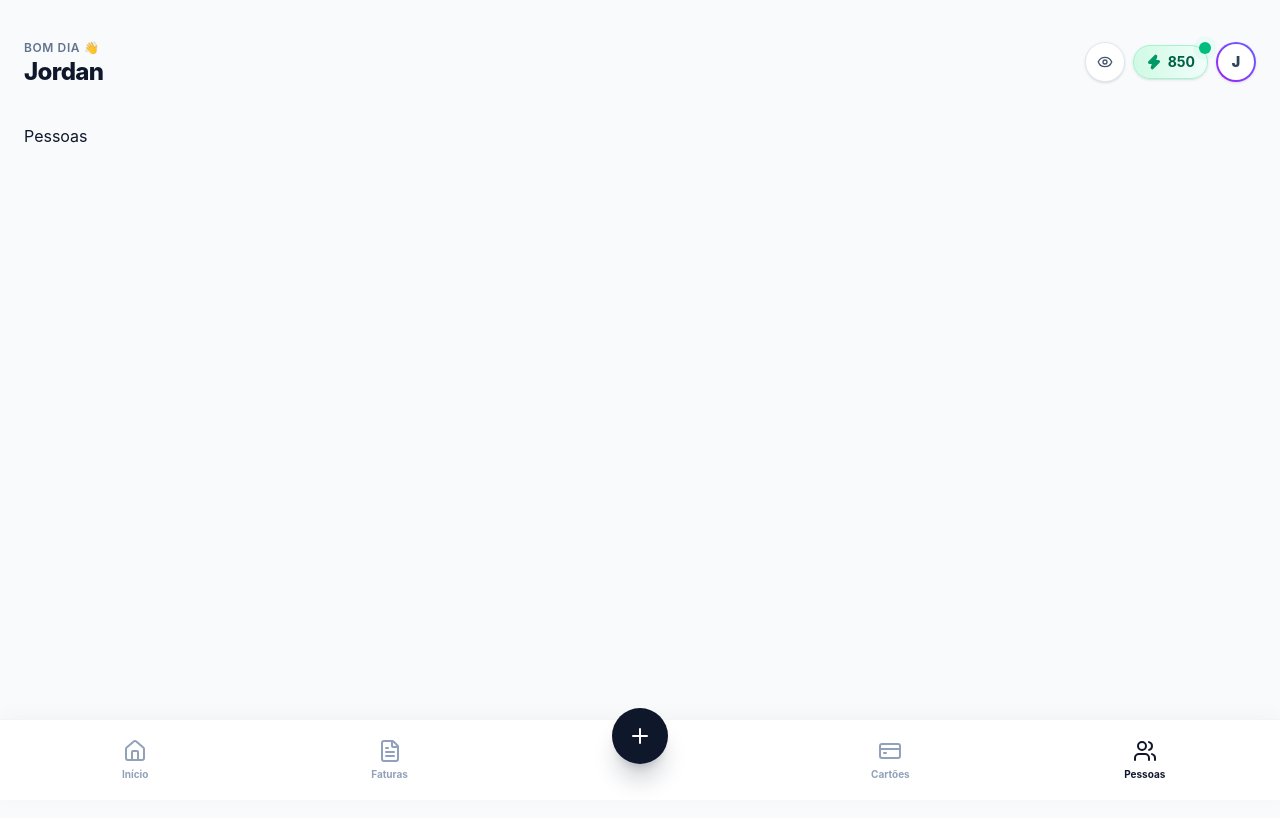
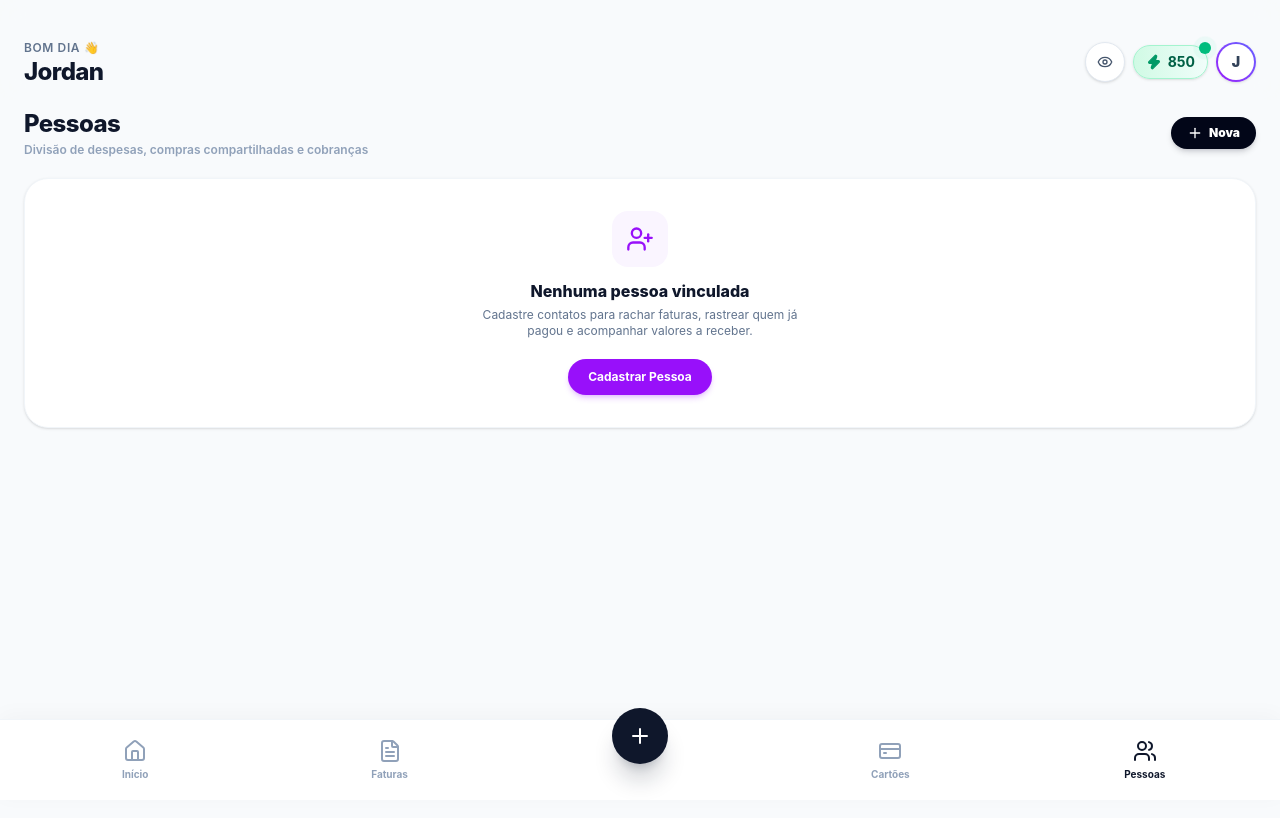
Before and after one commit to J-alvesc/spendify_app, a React (Vite) app: page /people in a window 1280 px wide. Shown: the top 818 px of the page. Built offline with nearby package versions, Linux system fonts and the light colour scheme; no server answers.

Commit message:
fix(quality): resolve routing integration for People page, fix linter warnings, and polish invoice card filter param

```diff
--- a/src/App.tsx
+++ b/src/App.tsx
@@ -5,6 +5,7 @@ import { Layout } from "./components/layout/Layout";
 import { Dashboard } from "./pages/Dashboard";
 import { Invoices } from "./pages/Invoices";
 import { Cards } from "./pages/Cards";
+import { People } from "./pages/People";
 import { PrivacyProvider } from "./hooks/PrivacyContext";
 
 const queryClient = new QueryClient({
@@ -43,10 +44,7 @@ export default function App() {
                 <Route path="dashboard" element={<Dashboard />} />
                 <Route path="invoices" element={<Invoices />} />
                 <Route path="cards" element={<Cards />} />
-                <Route
-                  path="people"
-                  element={<div className="p-6">Pessoas</div>}
-                />
+                <Route path="people" element={<People />} />
               </Route>
             </Routes>
           </BrowserRouter>
--- a/src/pages/Invoices.tsx
+++ b/src/pages/Invoices.tsx
@@ -84,7 +84,18 @@ export function Invoices() {
   const { formatPrivate } = usePrivacyContext();
 
   const cards: MockCard[] = initialMockCards;
-  const [selectedCardId, setSelectedCardId] = useState<string>("card-nubank");
+  const [selectedCardId, setSelectedCardId] = useState<string>(() => {
+    try {
+      const params = new URLSearchParams(window.location.search);
+      const cardParam = params.get("cardId");
+      if (cardParam && cards.some((c) => c.id === cardParam)) {
+        return cardParam;
+      }
+    } catch {
+      // fallback seguro
+    }
+    return "card-nubank";
+  });
   const [selectedMonth, setSelectedMonth] = useState<string>("Julho");
 
   // Estado de edição do valor no banco
--- a/src/pages/People.tsx
+++ b/src/pages/People.tsx
@@ -1,15 +1,46 @@
-import { Header } from "../components/layout/Header";
-import { BottomNav } from "../components/layout/BottomNav";
+import { Plus, UserPlus } from "lucide-react";
 
 export function People() {
   return (
-    <div className="min-h-screen bg-slate-50 pb-24">
-      <Header />
-      <main className="px-6 mt-4">
-        <h2 className="text-xl font-bold text-slate-900">Pessoas</h2>
-        <p className="text-slate-500 mt-2">Em breve: Lista de pessoas aqui.</p>
-      </main>
-      <BottomNav />
+    <div className="fade-in block px-4 sm:px-6 pb-6 pt-2" data-testid="people-view">
+      {/* Cabeçalho */}
+      <div className="flex items-center justify-between mb-5">
+        <div>
+          <h2 className="text-xl sm:text-2xl font-extrabold text-slate-900 tracking-tight">
+            Pessoas
+          </h2>
+          <p className="text-xs text-slate-400 font-semibold mt-0.5">
+            Divisão de despesas, compras compartilhadas e cobranças
+          </p>
+        </div>
+        <button
+          onClick={() => alert("Adicionar nova pessoa")}
+          className="bg-slate-950 hover:bg-slate-800 active:scale-95 text-white px-3.5 sm:px-4 py-2 rounded-full text-xs font-black flex items-center gap-1.5 shadow-md shadow-slate-950/15 transition-all cursor-pointer"
+        >
+          <Plus className="w-4 h-4" /> Nova
+        </button>
+      </div>
+
+      {/* Placeholder amigável e ergonômico */}
+      <div className="bg-white rounded-3xl p-8 text-center border border-slate-100 shadow-sm flex flex-col items-center justify-center">
+        <div className="w-14 h-14 rounded-2xl bg-purple-50 text-purple-600 flex items-center justify-center mb-3">
+          <UserPlus className="w-7 h-7" />
+        </div>
+        <h3 className="font-extrabold text-base text-slate-900 mb-1">
+          Nenhuma pessoa vinculada
+        </h3>
+        <p className="text-xs text-slate-500 max-w-xs mb-5">
+          Cadastre contatos para rachar faturas, rastrear quem já pagou e acompanhar valores a receber.
+        </p>
+        <button
+          onClick={() => alert("Em breve: Gerenciamento completo de Pessoas")}
+          className="px-5 py-2.5 bg-purple-600 hover:bg-purple-700 active:scale-95 text-white rounded-full text-xs font-bold transition-all shadow-md shadow-purple-600/20 cursor-pointer"
+        >
+          Cadastrar Pessoa
+        </button>
+      </div>
     </div>
   );
 }
+
+export default People;
```
Also changed, not shown: 1 other file (tests, documents, lock files or other folders).
